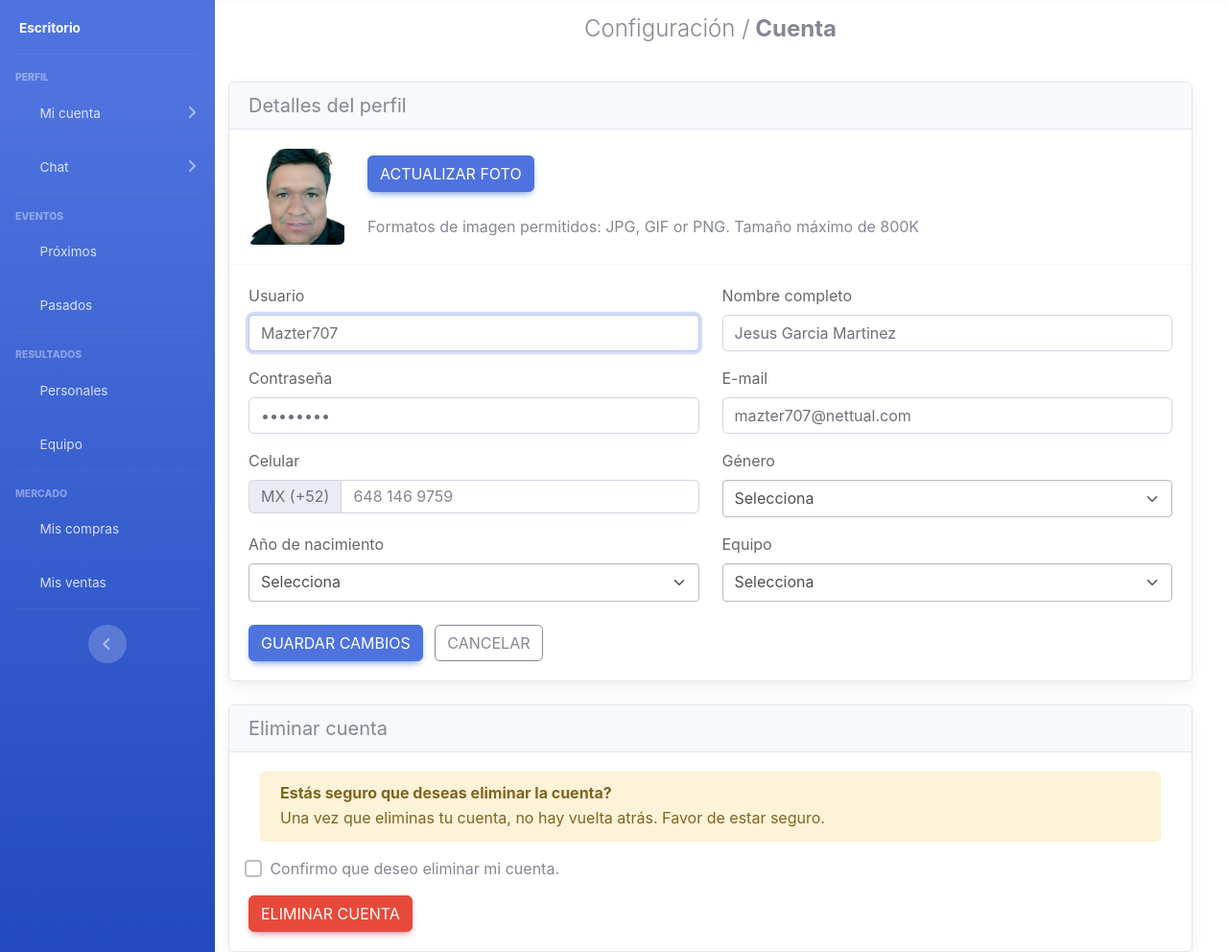
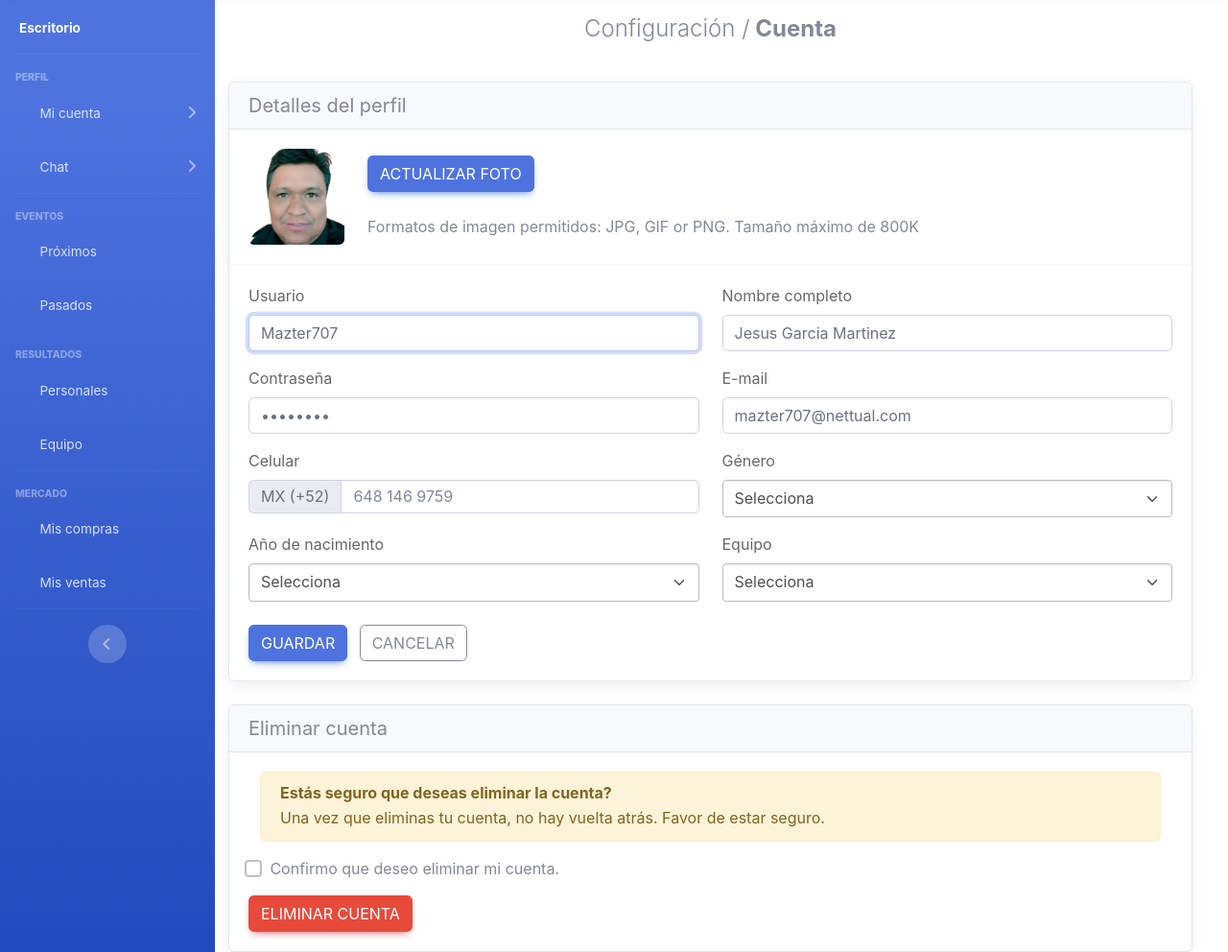
Before and after one commit to Mazter707/https---github.com-Mazter707-virgilio, a PHP site: page /perfil.php in a window 1280 px wide. Shown: the part 93-1085 px from the top of the page at 96% size. Run offline with PHP 8.4, Linux system fonts and the light colour scheme.

Commit message:
Ajuste Boton Guardar perfil

```diff
--- a/perfil.php
+++ b/perfil.php
@@ -353,7 +353,7 @@
                           </div>
                         </div>
                         <div class="mt-2">
-                          <button type="submit" class="btn btn-primary me-2">Guardar cambios</button>
+                          <button type="submit" class="btn btn-primary me-2">Guardar</button>
                           <button type="reset" class="btn btn-outline-secondary">Cancelar</button>
                         </div>
                       </form>
```
